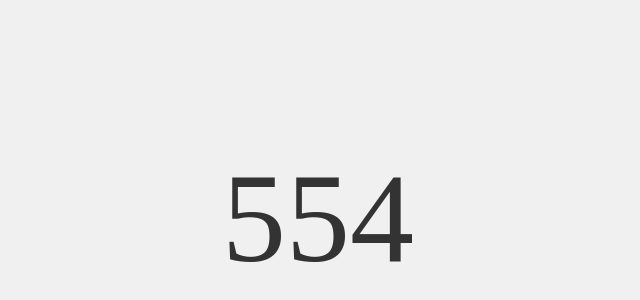
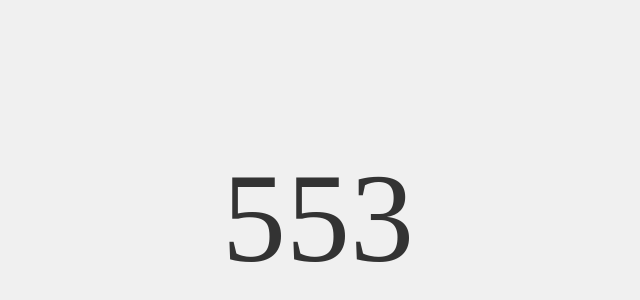
Before and after one commit to sal0-h/555, a plain HTML site: page index.html in a window 1280 px wide. Shown: the part 182-482 px from the top of the page, without its empty margins (322-962 px from the left). Drawn offline with Linux system fonts and the light colour scheme.

Commit message:
Chnaged digit to 553

```diff
--- a/index.html
+++ b/index.html
@@ -20,6 +20,6 @@
     </style>
 </head>
 <body>
-    <div class="number">554</div>
+    <div class="number">553</div>
 </body>
 </html>
```
